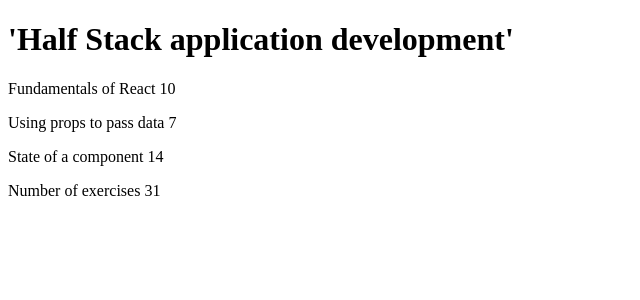
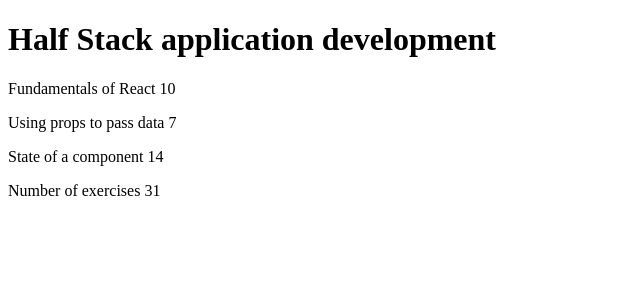
Before and after one commit to Nityzt/fullstackopen, a React (Vite) app in the folder part1/courseinfo/: page / in a window 1280 px wide. Shown: the top 300 px of the page, without its empty margins (0-640 px from the left). Built offline with nearby package versions, Linux system fonts and the light colour scheme.

Commit message:
exercise 1.1

```diff
--- a/part1/courseinfo/src/App.jsx
+++ b/part1/courseinfo/src/App.jsx
@@ -1,6 +1,6 @@
 const Header = () => {
  return (
-   <h1>'Half Stack application development'</h1>
+   <h1>Half Stack application development</h1>
  )
 }
 
```
